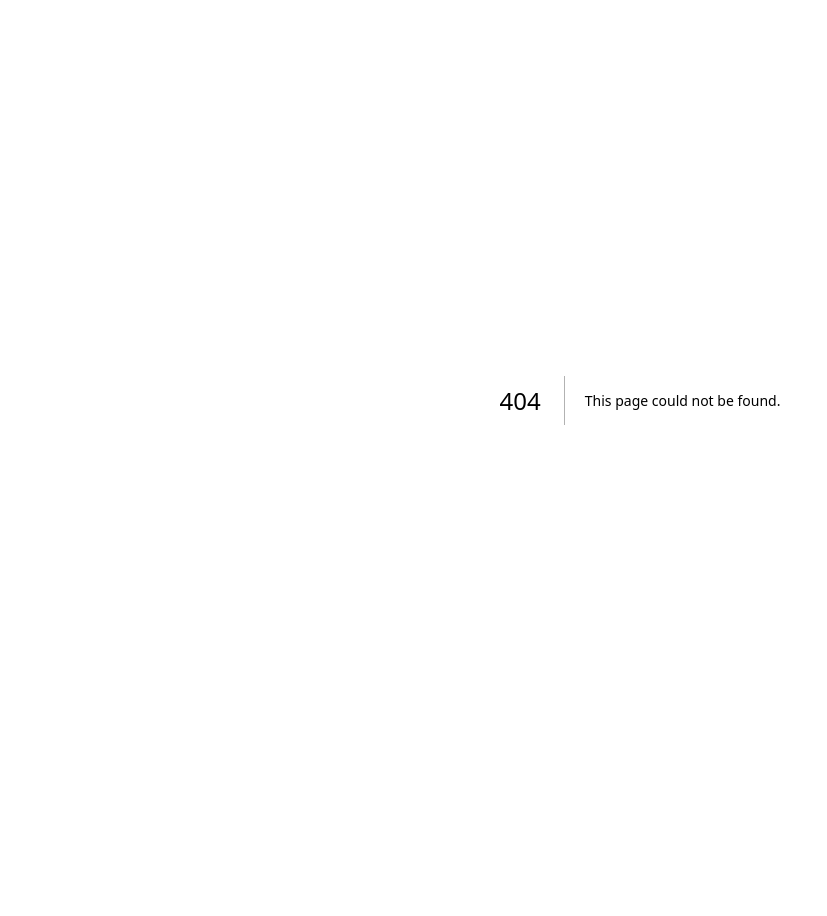
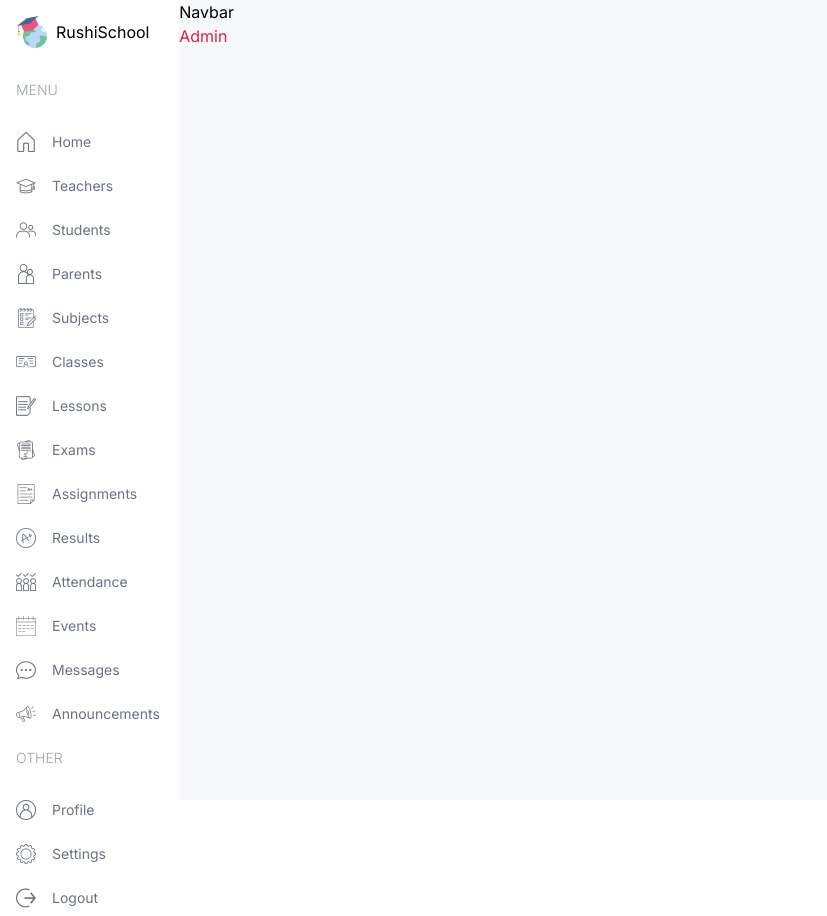
Before and after one commit to RUSHi-VAiRALE/schoolManagementWebRV, a Next.js app: page /admin in a window 1280 px wide. Before the commit this address had no page. Shown: the whole page, without its empty margins (0-827 px from the left). Before the commit the page ends 800 px from the top, so only its background shows below. Built offline with nearby package versions, Linux system fonts and the light colour scheme.

Commit message:
new layout added

```diff
--- /dev/null
+++ b/src/app/(Dashboard)/admin/page.tsx
@@ -0,0 +1,7 @@
+import React from 'react'
+
+export default function Admin() {
+  return (
+    <div className='text-rose-600'>Admin</div>
+  )
+}
--- /dev/null
+++ b/src/app/(Dashboard)/layout.tsx
@@ -0,0 +1,31 @@
+import Menu from "@/components/Menu";
+import Navbar from "@/components/Navbar";
+import Image from "next/image";
+import Link from "next/link";
+
+export default function DashboardLayout({
+  children,
+}: Readonly<{
+  children: React.ReactNode;
+}>) {
+  return (
+    <div className="h-screen flex">
+        {/*left*/}
+        <div className="w-[14%] md:w-[8%] lg:w-[16%] xl:w-[14%] p-4">
+            <Link
+                href="/h"
+                className="flex items-center justify-center lg:justify-start gap-2"
+            >
+                <Image src="/logo.png" alt="logo" width={32} height={32}/>
+                <span className="hidden lg:block">RushiSchool</span>
+            </Link>
+            <Menu />
+        </div>
+        {/*right*/}
+        <div className="w-[86%] md:w-[92%] lg:w-[84%] xl:w-[86%] bg-[#F7F8FA] overflow-scroll">
+            <Navbar />
+            {children}
+        </div>
+    </div>
+  );
+}
--- /dev/null
+++ b/src/app/(Dashboard)/parent/page.tsx
@@ -0,0 +1,9 @@
+import React from 'react'
+
+function Parent() {
+  return (
+    <div>Parent</div>
+  )
+}
+
+export default Parent
--- /dev/null
+++ b/src/app/(Dashboard)/student/page.tsx
@@ -0,0 +1,9 @@
+import React from 'react'
+
+function Student() {
+  return (
+    <div>Student</div>
+  )
+}
+
+export default Student
--- /dev/null
+++ b/src/app/(Dashboard)/teacher/page.tsx
@@ -0,0 +1,9 @@
+import React from 'react'
+
+function Teacher() {
+  return (
+    <div>Teacher</div>
+  )
+}
+
+export default Teacher;
--- a/src/app/layout.tsx
+++ b/src/app/layout.tsx
@@ -16,7 +16,9 @@ export default function RootLayout({
 }>) {
   return (
     <html lang="en">
-      <body className={inter.className}>{children}</body>
+      <body className={inter.className}>
+        {children}
+      </body>
     </html>
   );
 }
--- /dev/null
+++ b/src/app/sign-in/page.tsx
@@ -0,0 +1,9 @@
+import React from 'react'
+
+function LoginPage() {
+  return (
+    <div>LoginPage</div>
+  )
+}
+
+export default LoginPage
--- a/src/components/Menu.tsx
+++ b/src/components/Menu.tsx
@@ -112,3 +112,39 @@ const menuItems = [
     ],
   },
 ];
+
+
+import React from 'react'
+import Link from 'next/link';
+import Image from 'next/image';
+
+function Menu() {
+  return (
+    <div className='mt-4 text-sm'>
+      {menuItems.map(i=>(
+        <div className='flex flex-col gap-2' key={i.title}>
+          <span className='hidden lg:block text-gray-400 font-light my-4'>{i.title}</span>
+          {i.items.map(item=>(
+            <div>
+              <Link
+                href={item.href}
+                className="flex items-center justify-center lg:justify-start gap-4 text-gray-500 py-2"
+                key={item.label}
+            >
+                <Image
+                  src={item.icon}
+                  alt={item.label}
+                  width={20}
+                  height={20}
+                />
+                <span className="hidden lg:block">{item.label}</span>
+            </Link>
+            </div>
+          ))}
+        </div>
+      ))}
+    </div>
+  )
+}
+
+export default Menu
--- /dev/null
+++ b/src/components/Navbar.tsx
@@ -0,0 +1,9 @@
+import React from 'react'
+
+function Navbar() {
+  return (
+    <div>Navbar</div>
+  )
+}
+
+export default Navbar
```
